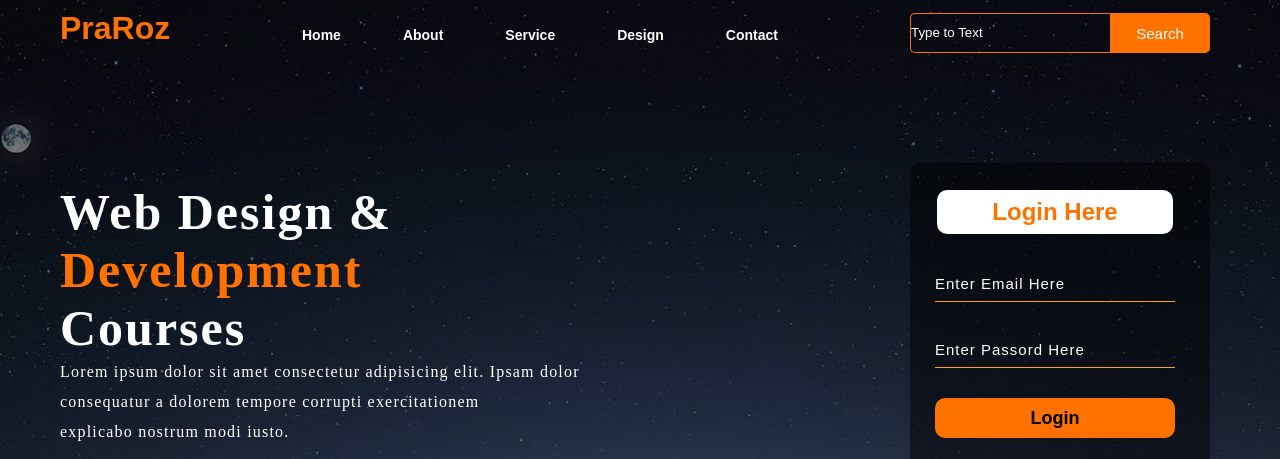
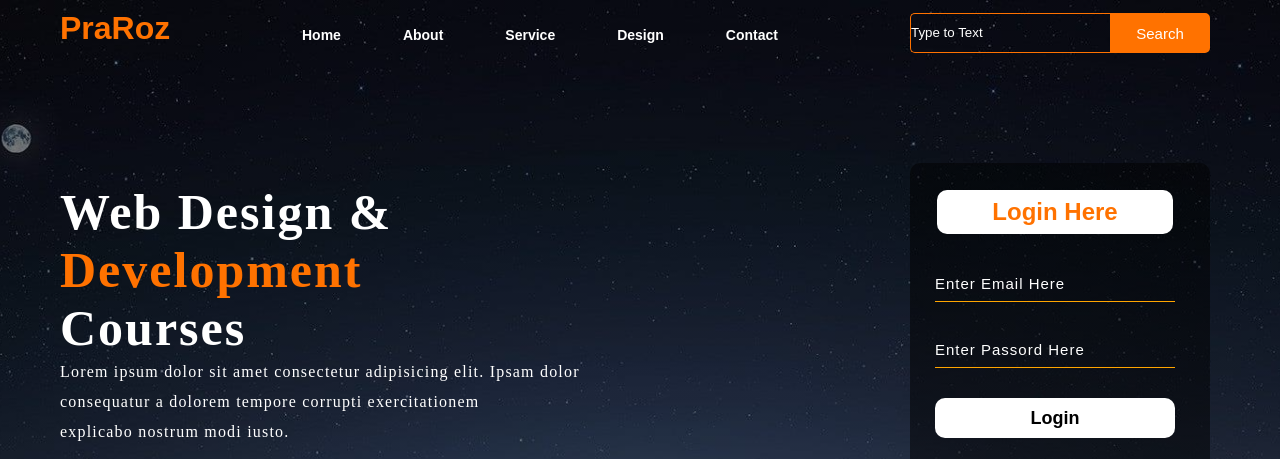
Before and after one commit to castrookoi/HomepageDesign, a plain HTML site: page index.html in a window 1280 px wide. In both pictures the pointer is over the button "Login". Shown: the top 459 px of the page. Drawn offline with nearby package versions, Linux system fonts and the light colour scheme.

Commit message:
made some Adjustment and that it is it

```diff
--- a/stylesheet.css
+++ b/stylesheet.css
@@ -234,6 +234,10 @@ ul li a:hover {
   font-weight: bold;
 }
 
+.btnn:hover{
+  background: white;
+  color: black;
+}
 .form .link {
   font-family: Arial, Helvetica, sans-serif;
   font-size: 17px;
```
